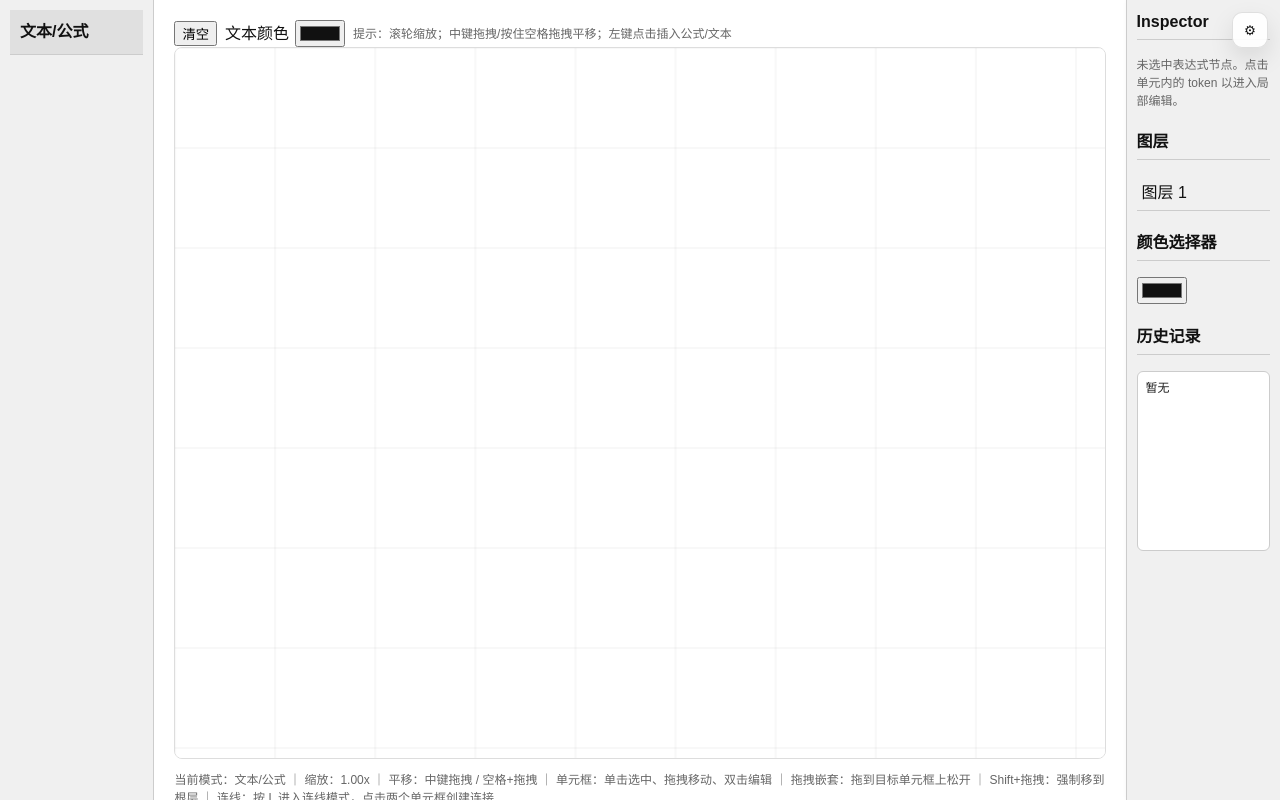
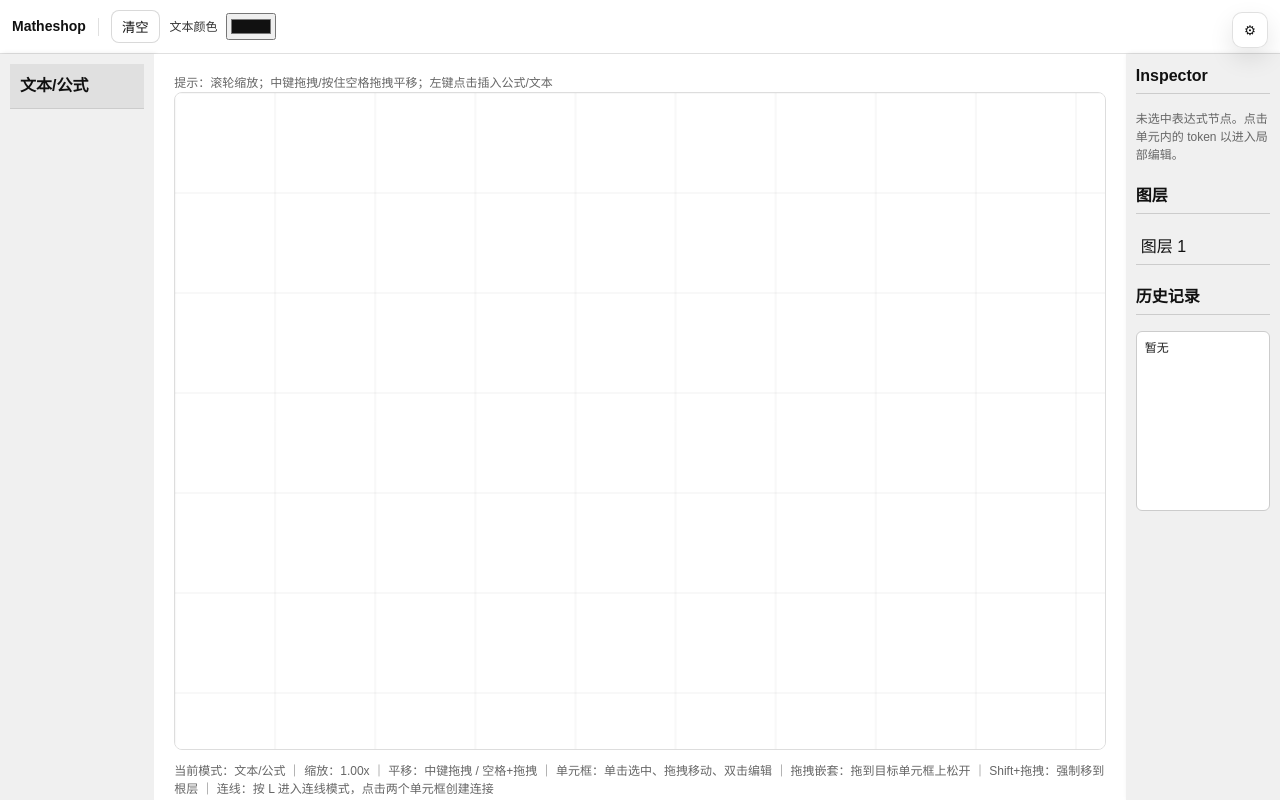
Before and after one commit to YeeCreator/Matheshop, a React (Vite) app: page / in a window 1280 px wide. Built offline with nearby package versions, Linux system fonts and the light colour scheme.

Commit message:
新增顶部工具条和设置页功能
实现主界面的顶部工具条，包含“清空”和“文本颜色”设置。
工具条在设置页打开时隐藏，避免干扰用户操作。
同时更新了开发者指南和README文档，详细描述了工具条的
功能和设计约束。

```diff
--- a/src/App.tsx
+++ b/src/App.tsx
@@ -97,16 +97,35 @@ function App() {
 
   return (
     <div className="container">
+      {activeView === 'settings' ? null : (
+        <div className="top-toolbar" role="toolbar" aria-label="主工具条">
+          <div className="top-toolbar__left">
+            <strong className="top-toolbar__title">Matheshop</strong>
+            <span className="top-toolbar__sep" />
+            <button type="button" className="top-toolbar__btn" onClick={() => setClearToken((x) => x + 1)}>
+              清空
+            </button>
+
+            <label className="top-toolbar__label">
+              文本颜色
+              <input type="color" value={color} onChange={(e) => setColor(e.target.value)} />
+            </label>
+          </div>
+
+          <div className="top-toolbar__right">
             <button
               ref={settingsButtonRef}
               type="button"
-        className="settings-gear"
+              className="settings-gear settings-gear--toolbar"
               aria-label="设置"
-        aria-expanded={activeView === 'settings'}
+              aria-expanded={false}
               onClick={openSettings}
             >
               ⚙
             </button>
+          </div>
+        </div>
+      )}
 
       <SettingsPanel
         open={activeView === 'settings'}
@@ -116,7 +135,7 @@ function App() {
       />
 
       {activeView === 'settings' ? null : (
-        <>
+        <div className="content-row">
           <div className="sidebar left-sidebar">
             <ul className="tool-list">
               {toolItems.map((t) => (
@@ -139,15 +158,6 @@ function App() {
 
           <div className="main-content">
             <div className="canvas-toolbar">
-              <button type="button" onClick={() => setClearToken((x) => x + 1)}>
-                清空
-              </button>
-
-              <label style={{ display: 'inline-flex', alignItems: 'center', gap: 6 }}>
-                文本颜色
-                <input type="color" value={color} onChange={(e) => setColor(e.target.value)} />
-              </label>
-
               <span className="small-muted">提示：滚轮缩放；中键拖拽/按住空格拖拽平移；左键点击插入公式/文本</span>
             </div>
 
@@ -171,7 +181,6 @@ function App() {
               onCancel={requestCancel}
             />
 
-
             <div className="panel">
               <h3>图层</h3>
               <ul className="layer-list">
@@ -181,11 +190,6 @@ function App() {
                   </li>
                 ))}
               </ul>
-            </div>
-
-            <div className="panel">
-              <h3>颜色选择器</h3>
-              <input type="color" value={color} onChange={(e) => setColor(e.target.value)} />
             </div>
 
             <div className="panel">
@@ -205,7 +209,7 @@ function App() {
               />
             </div>
           </div>
-        </>
+        </div>
       )}
     </div>
   )
--- a/styles.css
+++ b/styles.css
@@ -8,6 +8,67 @@ body, html {
 .container {
     display: flex;
     height: 100vh;
+    flex-direction: column;
+}
+
+.content-row {
+    flex: 1;
+    display: flex;
+    min-height: 0;
+}
+
+.top-toolbar {
+    display: flex;
+    align-items: center;
+    justify-content: space-between;
+    gap: 12px;
+    padding: 10px 12px;
+    border-bottom: 1px solid #e0e0e0;
+    background: #fff;
+}
+
+.top-toolbar__left {
+    display: flex;
+    align-items: center;
+    gap: 10px;
+    flex-wrap: wrap;
+}
+
+.top-toolbar__right {
+    display: flex;
+    align-items: center;
+}
+
+.top-toolbar__title {
+    font-size: 14px;
+}
+
+.top-toolbar__sep {
+    width: 1px;
+    height: 18px;
+    background: rgba(0,0,0,0.12);
+    margin: 0 2px;
+}
+
+.top-toolbar__btn {
+    border: 1px solid rgba(0,0,0,0.15);
+    background: rgba(255,255,255,0.95);
+    color: #111;
+    border-radius: 8px;
+    padding: 6px 10px;
+    cursor: pointer;
+}
+
+.top-toolbar__btn:hover {
+    background: rgba(255,255,255,1);
+}
+
+.top-toolbar__label {
+    display: inline-flex;
+    align-items: center;
+    gap: 8px;
+    font-size: 12px;
+    color: #333;
 }
 
 .sidebar {
@@ -17,19 +78,38 @@ body, html {
     box-shadow: 2px 0 5px rgba(0,0,0,0.1);
 }
 
-.left-sidebar {
-    border-right: 1px solid #ccc;
-}
-
-.right-sidebar {
-    border-left: 1px solid #ccc;
-}
-
 .main-content {
     flex-grow: 1;
     background-color: #fff;
     padding: 20px;
     overflow-y: auto;
+}
+
+.container > .sidebar,
+.container > .main-content {
+}
+
+.settings-gear {
+    width: 36px;
+    height: 36px;
+    border-radius: 10px;
+    border: 1px solid rgba(0, 0, 0, 0.12);
+    background: rgba(255, 255, 255, 0.92);
+    color: #111;
+    cursor: pointer;
+
+    display: inline-flex;
+    align-items: center;
+    justify-content: center;
+}
+
+.settings-gear:hover {
+    background: rgba(255, 255, 255, 1);
+}
+
+.settings-gear--toolbar {
+    position: static;
+    box-shadow: none;
 }
 
 .tool-list {
```
Also changed, not shown: 2 other files (tests, documents, lock files or other folders). Lines whose indentation alone changed are shown as unchanged.
